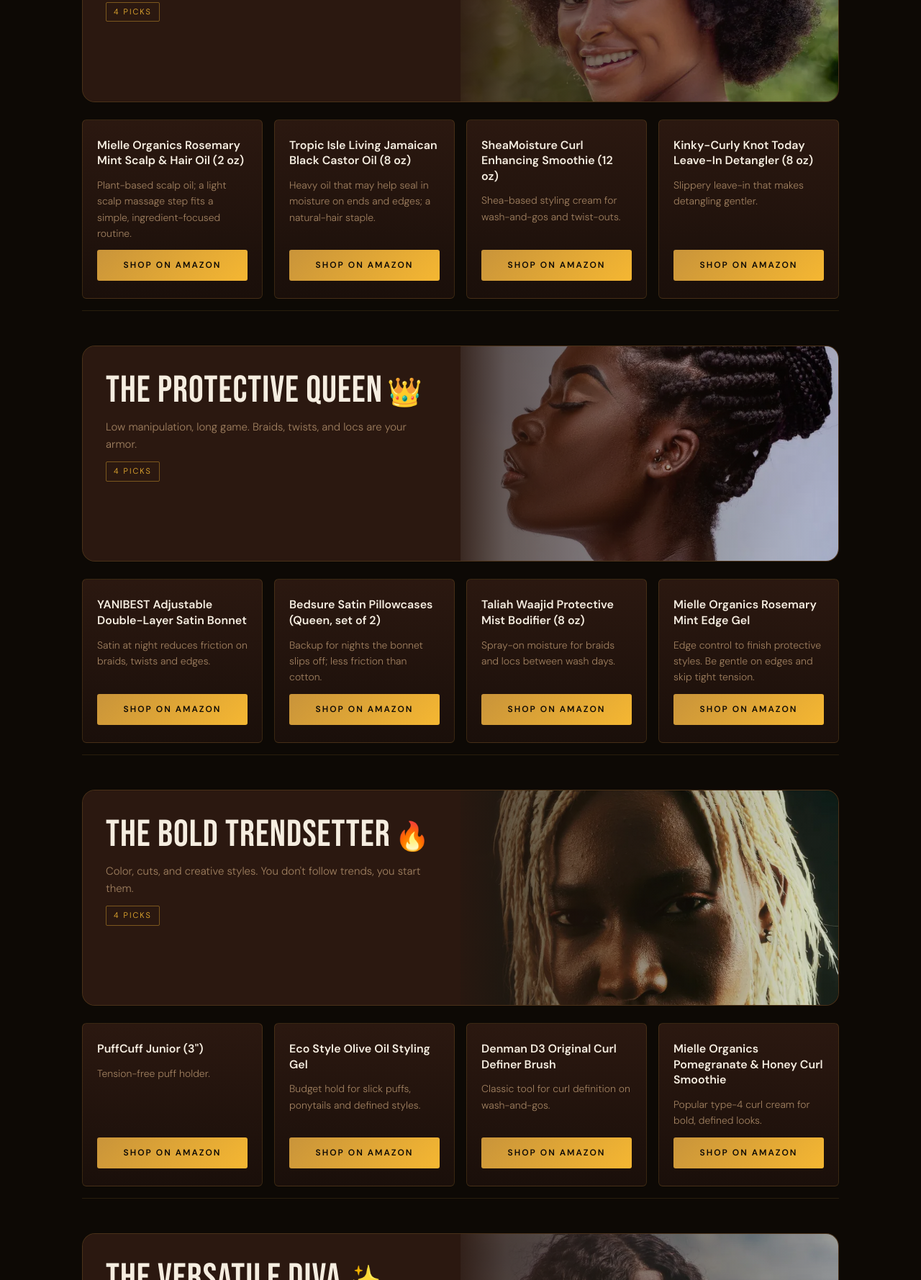
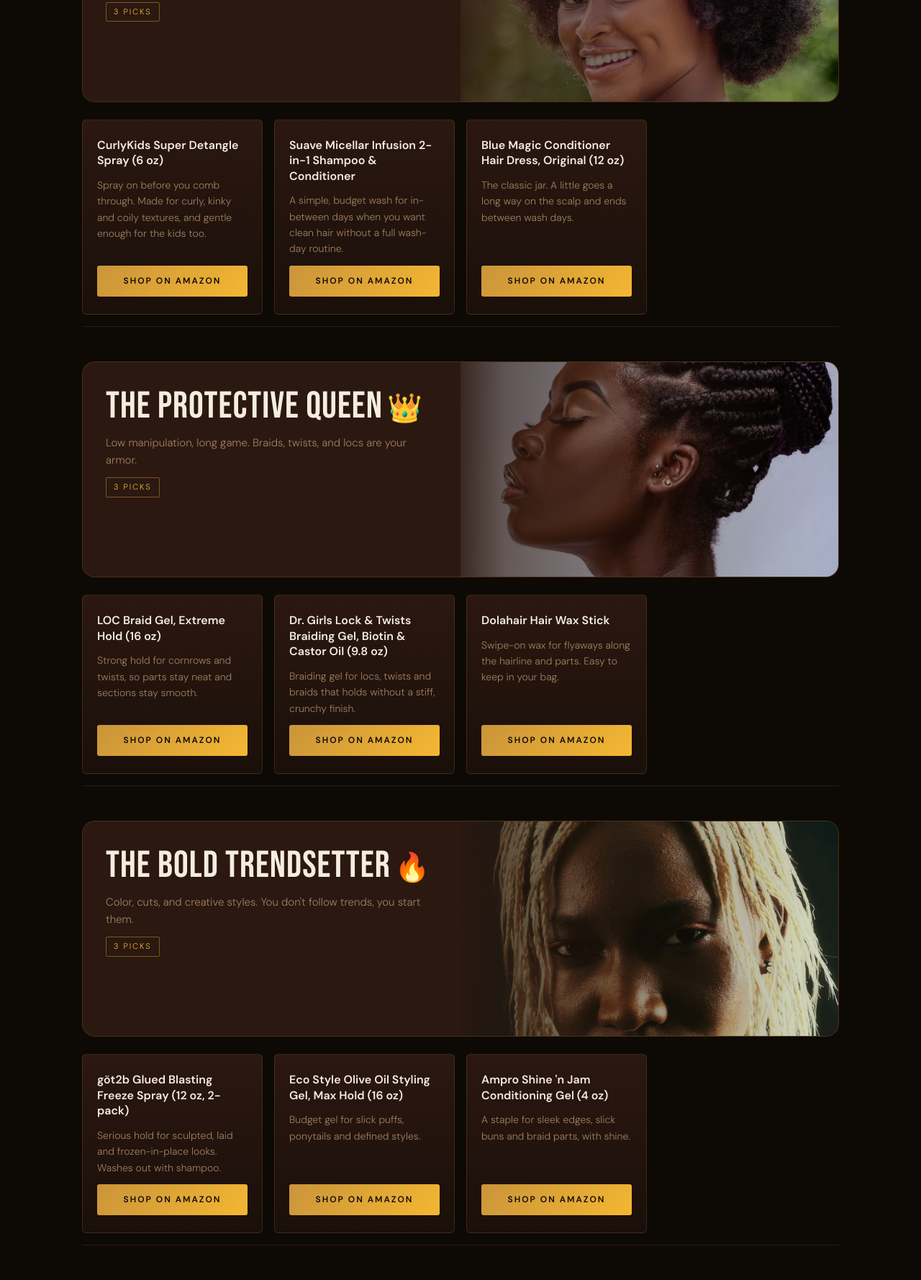
Before and after one commit to theaiexitstrategy-ab/all_thingz_black_hair, a plain HTML site: page picks.html in a window 1280 px wide. Shown: the part 1022-2800 px from the top of the page at 72% size. Drawn offline with Linux system fonts and the light colour scheme.

Commit message:
Swap Amazon picks for products we actually use
Co-Authored-By: Claude Opus 5.5 <noreply@anthropic.com>

```diff
--- a/picks-data.js
+++ b/picks-data.js
@@ -1,6 +1,8 @@
 /* ATBH Amazon picks by quiz persona. Store tag: atbh-20.
-   Source: "ATBH Amazon Picks by Persona (atbh-20)" sheet.
-   Single source for picks.html and the quiz result screen. Never add prices. */
+   Products from our own basket: things we actually use (updated 2026-11-25).
+   Single source for picks.html and the quiz result screen.
+   Never add prices, and keep "why" lines to how the product is used:
+   no growth, repair or other label claims. */
 window.ATBH_DISCLOSURE = 'As an Amazon Associate I earn from qualifying purchases. I may earn a commission from links, at no extra cost to you.';
 
 window.ATBH_PICKS = [
@@ -9,10 +11,9 @@ window.ATBH_PICKS = [
     title: 'The Natural Purist',
     emoji: '🌿',
     products: [
-      { name: 'Mielle Organics Rosemary Mint Scalp & Hair Oil (2 oz)', why: 'Plant-based scalp oil; a light scalp massage step fits a simple, ingredient-focused routine.', url: 'https://www.amazon.com/dp/B07N7PK9QK?tag=atbh-20' },
-      { name: 'Tropic Isle Living Jamaican Black Castor Oil (8 oz)', why: 'Heavy oil that may help seal in moisture on ends and edges; a natural-hair staple.', url: 'https://www.amazon.com/dp/B003CTTZQQ?tag=atbh-20' },
-      { name: 'SheaMoisture Curl Enhancing Smoothie (12 oz)', why: 'Shea-based styling cream for wash-and-gos and twist-outs.', url: 'https://www.amazon.com/dp/B07NQJWQYY?tag=atbh-20' },
-      { name: 'Kinky-Curly Knot Today Leave-In Detangler (8 oz)', why: 'Slippery leave-in that makes detangling gentler.', url: 'https://www.amazon.com/dp/B00128WK4I?tag=atbh-20' }
+      { name: 'CurlyKids Super Detangle Spray (6 oz)', why: 'Spray on before you comb through. Made for curly, kinky and coily textures, and gentle enough for the kids too.', url: 'https://www.amazon.com/dp/B00J222BFE?tag=atbh-20' },
+      { name: 'Suave Micellar Infusion 2-in-1 Shampoo & Conditioner', why: 'A simple, budget wash for in-between days when you want clean hair without a full wash-day routine.', url: 'https://www.amazon.com/dp/B09DD8XHGN?tag=atbh-20' },
+      { name: 'Blue Magic Conditioner Hair Dress, Original (12 oz)', why: 'The classic jar. A little goes a long way on the scalp and ends between wash days.', url: 'https://www.amazon.com/dp/B00R4G5COW?tag=atbh-20' }
     ]
   },
   {
@@ -20,10 +21,9 @@ window.ATBH_PICKS = [
     title: 'The Protective Queen',
     emoji: '👑',
     products: [
-      { name: 'YANIBEST Adjustable Double-Layer Satin Bonnet', why: 'Satin at night reduces friction on braids, twists and edges.', url: 'https://www.amazon.com/dp/B0BLYFFMSV?tag=atbh-20' },
-      { name: 'Bedsure Satin Pillowcases (Queen, set of 2)', why: 'Backup for nights the bonnet slips off; less friction than cotton.', url: 'https://www.amazon.com/dp/B0725WFLMB?tag=atbh-20' },
-      { name: 'Taliah Waajid Protective Mist Bodifier (8 oz)', why: 'Spray-on moisture for braids and locs between wash days.', url: 'https://www.amazon.com/dp/B00694RC9S?tag=atbh-20' },
-      { name: 'Mielle Organics Rosemary Mint Edge Gel', why: 'Edge control to finish protective styles. Be gentle on edges and skip tight tension.', url: 'https://www.amazon.com/dp/B07N7PWKKQ?tag=atbh-20' }
+      { name: 'LOC Braid Gel, Extreme Hold (16 oz)', why: 'Strong hold for cornrows and twists, so parts stay neat and sections stay smooth.', url: 'https://www.amazon.com/dp/B0C5S2JC1Y?tag=atbh-20' },
+      { name: 'Dr. Girls Lock & Twists Braiding Gel, Biotin & Castor Oil (9.8 oz)', why: 'Braiding gel for locs, twists and braids that holds without a stiff, crunchy finish.', url: 'https://www.amazon.com/dp/B0CTPNR86L?tag=atbh-20' },
+      { name: 'Dolahair Hair Wax Stick', why: 'Swipe-on wax for flyaways along the hairline and parts. Easy to keep in your bag.', url: 'https://www.amazon.com/dp/B0B1DB76T4?tag=atbh-20' }
     ]
   },
   {
@@ -31,10 +31,9 @@ window.ATBH_PICKS = [
     title: 'The Bold Trendsetter',
     emoji: '🔥',
     products: [
-      { name: 'PuffCuff Junior (3")', why: 'Tension-free puff holder.', url: 'https://www.amazon.com/dp/B00GQLJA3A?tag=atbh-20' },
-      { name: 'Eco Style Olive Oil Styling Gel', why: 'Budget hold for slick puffs, ponytails and defined styles.', url: 'https://www.amazon.com/dp/B008LXZZ4E?tag=atbh-20' },
-      { name: 'Denman D3 Original Curl Definer Brush', why: 'Classic tool for curl definition on wash-and-gos.', url: 'https://www.amazon.com/dp/B00197623M?tag=atbh-20' },
-      { name: 'Mielle Organics Pomegranate & Honey Curl Smoothie', why: 'Popular type-4 curl cream for bold, defined looks.', url: 'https://www.amazon.com/dp/B075PVMGTM?tag=atbh-20' }
+      { name: 'göt2b Glued Blasting Freeze Spray (12 oz, 2-pack)', why: 'Serious hold for sculpted, laid and frozen-in-place looks. Washes out with shampoo.', url: 'https://www.amazon.com/dp/B086LKC7JF?tag=atbh-20' },
+      { name: 'Eco Style Olive Oil Styling Gel, Max Hold (16 oz)', why: 'Budget gel for slick puffs, ponytails and defined styles.', url: 'https://www.amazon.com/dp/B008LXZZ4E?tag=atbh-20' },
+      { name: "Ampro Shine 'n Jam Conditioning Gel (4 oz)", why: 'A staple for sleek edges, slick buns and braid parts, with shine.', url: 'https://www.amazon.com/dp/B0CP4C7WWW?tag=atbh-20' }
     ]
   },
   {
@@ -42,9 +41,9 @@ window.ATBH_PICKS = [
     title: 'The Versatile Diva',
     emoji: '✨',
     products: [
-      { name: 'CHI 44 Iron Guard Thermal Protection Spray (8 oz)', why: 'Heat protectant before silk presses and blowouts; a must for style-switchers.', url: 'https://www.amazon.com/dp/B002RS6JSA?tag=atbh-20' },
-      { name: 'Felicia Leatherwood Detangler Brush (black)', why: 'Flexible detangling brush that works on 4C through straightened hair.', url: 'https://www.amazon.com/dp/B07QDW51C9?tag=atbh-20' },
-      { name: 'Mielle Organics Rosemary Mint Scalp & Hair Oil (2 oz)', why: 'Scalp care between styles.', url: 'https://www.amazon.com/dp/B07N7PK9QK?tag=atbh-20' }
+      { name: 'Lottabody Wrap Me Foaming Mousse, Coconut & Shea (7 oz)', why: 'Light foam for wrap sets, roller sets and soft curls when you switch it up.', url: 'https://www.amazon.com/dp/B000TG63EW?tag=atbh-20' },
+      { name: 'Dolahair Hair Wax Stick', why: 'Smooths flyaways on sleek looks, from a slick bun to a fresh press.', url: 'https://www.amazon.com/dp/B0B1DB76T4?tag=atbh-20' },
+      { name: 'CurlyKids Super Detangle Spray (6 oz)', why: 'Makes combing out easier when you go from one style to the next.', url: 'https://www.amazon.com/dp/B00J222BFE?tag=atbh-20' }
     ]
   }
 ];
--- a/picks.html
+++ b/picks.html
@@ -278,7 +278,7 @@ footer .footer-copy a { color: var(--gold); text-decoration: none; }
   </div>
   <span class="eyebrow">Shop My Picks</span>
   <h1>Picks for Your <span>Hair Personality</span></h1>
-  <p>Products matched to each Black Hair Quiz result. Find your persona below, or take the quiz to find out which one you are.</p>
+  <p>Products we actually use, matched to each Black Hair Quiz result. Find your persona below, or take the quiz to find out which one you are.</p>
   <div class="persona-jump" id="persona-jump"></div>
   <p class="disclosure" id="top-disclosure"></p>
 </header>
```
Also changed, not shown: index.html (+5 -5 lines).
